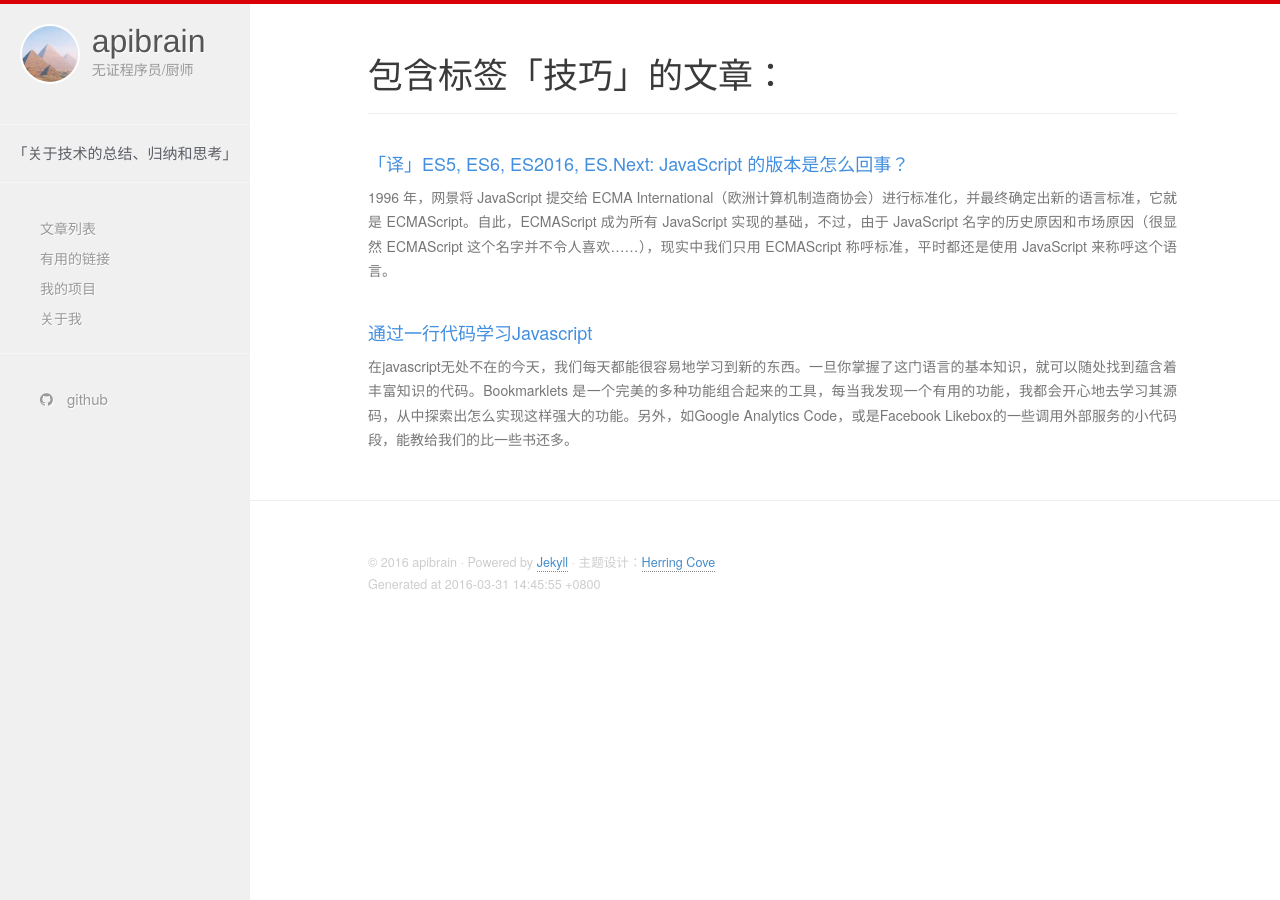
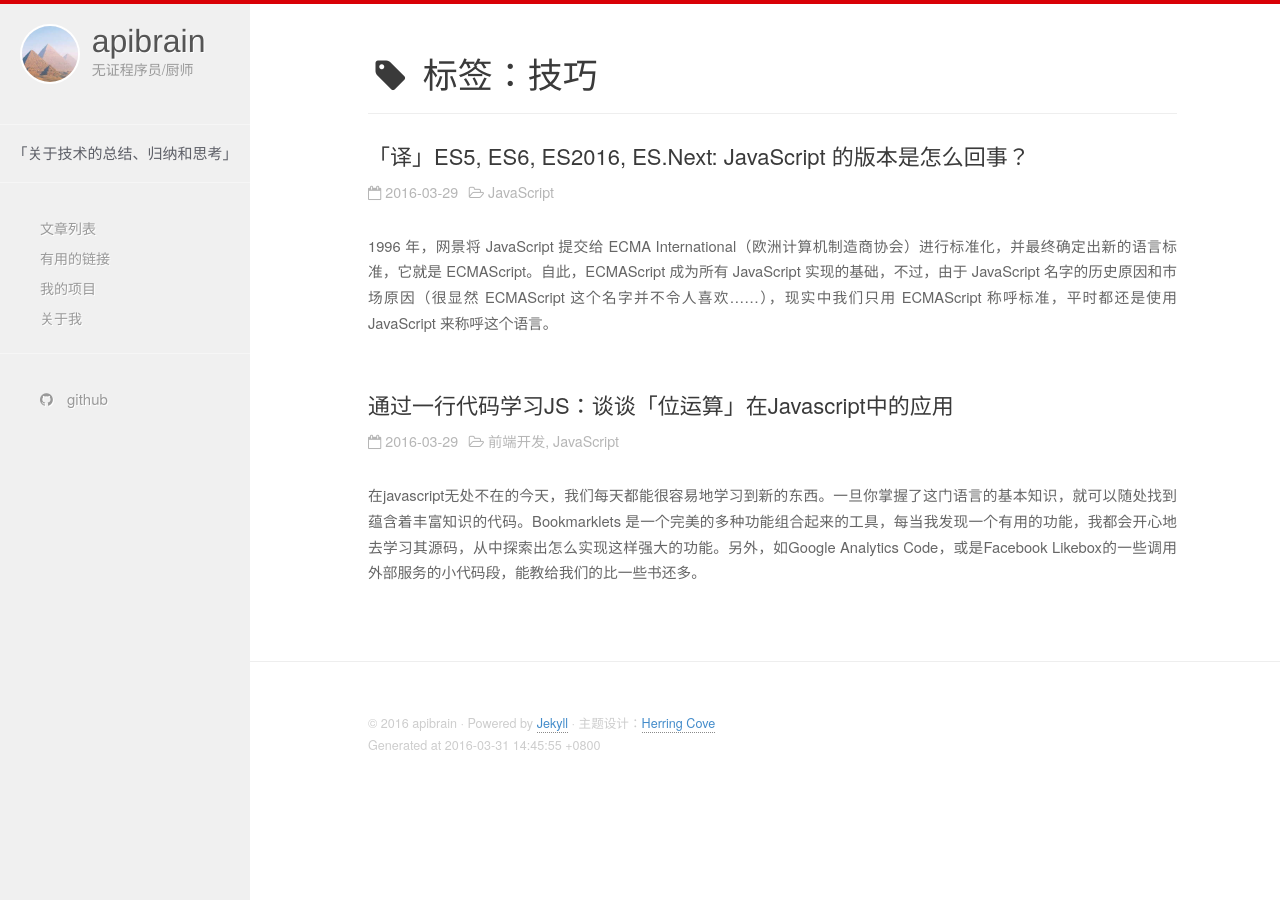
Before and after one commit to apibrain/apibrain.github.io, a Jekyll site: the page built from tag/skill.md, in a window 1280 px wide. Built offline with Jekyll 4.4.1, drawn with Linux system fonts in a browser that asks for light colours.

Commit message:
优化了标签和分类页面

```diff
--- a/_layouts/post_by_tag.html
+++ b/_layouts/post_by_tag.html
@@ -1,13 +1,21 @@
 ---
 layout: default
 ---
-<h1 class="page-title">包含标签「{{ page.tag }}」的文章：</h1>
+<h1 class="page-title"><i class="fa fa-fw fa-tag"></i> 标签：{{ page.tag }}</h1>
 <hr>
 <div class="article-list">
 	{% if site.tags[page.tag] %}
         {% for post in site.tags[page.tag] %}
         	<article>
 	            <h2><a href="{{ post.url }}">{{ post.title }}</a></h2>
+                <p class="meta">
+                    {% if post.date %}
+                    <small><i class="fa fa-calendar-o"></i> {{ post.date | date_to_string | date: "%Y-%m-%d" }}</small>
+                    {% endif %}
+                    {% if post.categories %}
+                    <small><i class="fa fa-folder-open-o"></i> {{ post.categories | join: ", " }}</small>
+                    {% endif %}
+                </p>
 	            <p class="excerpt">{{ post.excerpt }}</p>
             </article>
         {% endfor %}
--- a/_posts/2016-03-29-learning-much-javascript-one-line-code.md
+++ b/_posts/2016-03-29-learning-much-javascript-one-line-code.md
@@ -1,6 +1,6 @@
 ---
 layout: post
-title: 通过一行代码学习Javascript
+title: 通过一行代码学习JS：谈谈「位运算」在Javascript中的应用
 category: [前端开发, JavaScript]
 tags: [技巧, 随机颜色, 位运算]
 description: >
--- a/css/hc.css
+++ b/css/hc.css
@@ -439,19 +439,24 @@ pre
   margin: 2em 0;
 }
 .article-list article {
-  margin-bottom: 2em;
+  margin-bottom: 4em;
+}
+.article-list article h2 {
+  line-height: 22px;
 }
 .article-list article h2 a, .article-list article h2 a:visited {
   text-decoration: none;
-  font-size: 18px;
+  font-size: 22px;
   border-bottom: 0 none;
+  color: #3a3a3a;
 }
 .article-list article h2 a:hover {
   text-decoration: underline;
+  color: #d90006;
 }
 .excerpt {
-  font-size: 14px;
-  color: #777;
+  font-size: 1.05em;
+  color: #666;
 }
 
 .post
```
Also changed, not shown: _layouts/post_by_category.html (+9 -1 lines).
